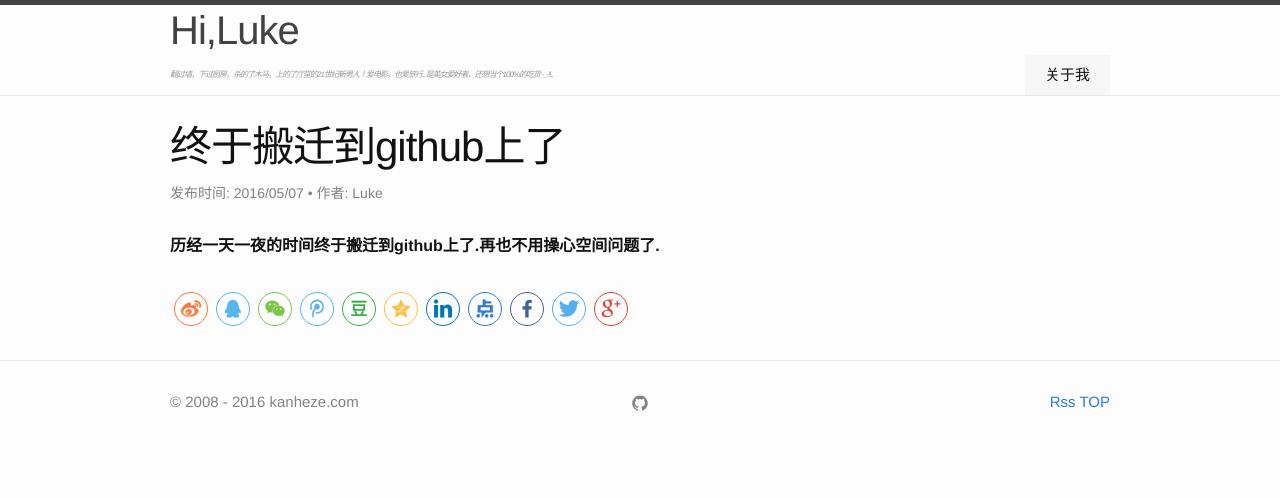
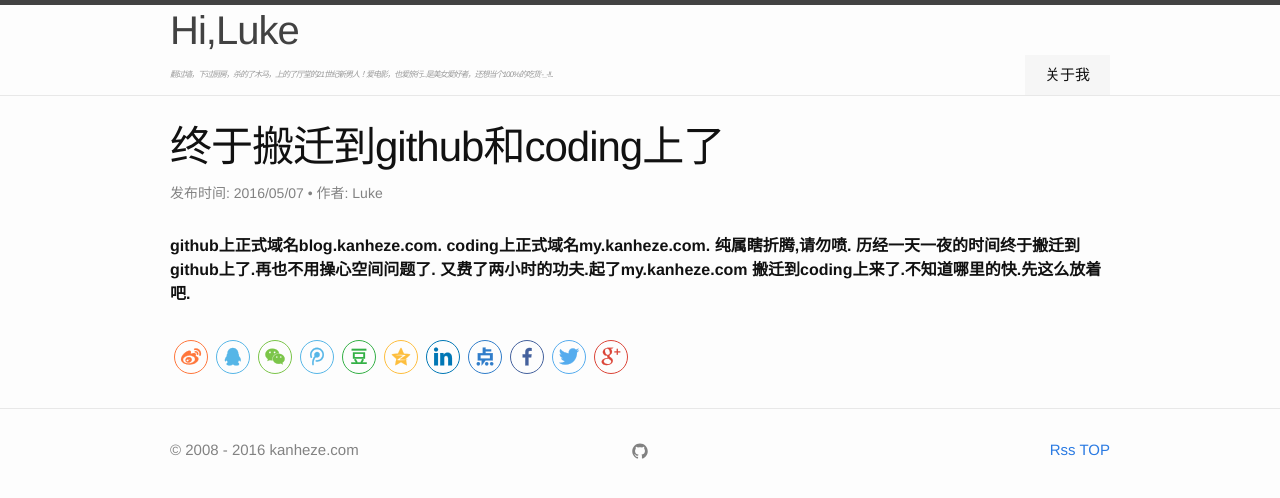
Before and after one commit to myluke/myluke.github.io, a Jekyll site: the page built from _posts/2016-05-08-ban-qian-blog.markdown, in a window 1280 px wide. Shown: the top 498 px of the page. Built offline with Jekyll 4.4.1, drawn with Linux system fonts in a browser that asks for light colours.

Commit message:
my.kanheze.com 2

```diff
--- a/_posts/2016-05-08-ban-qian-blog.markdown
+++ b/_posts/2016-05-08-ban-qian-blog.markdown
@@ -1,10 +1,14 @@
 ---
 layout: post
-title:  "终于搬迁到github上了"
-excerpt: sae的空间没有云豆了,搬迁到github上了,不然下次就搬迁到coding上去,-_-....
+title:  "终于搬迁到github和coding上了"
+excerpt: sae的空间没有云豆了,搬迁到github和coding上了,不然下次就搬迁到coding上去,-_-....
 date:   2016-05-07 22:54:00 +0800
 author: Luke
 categories: jekyll update
 ---
 
+**github上正式域名blog.kanheze.com.
+coding上正式域名my.kanheze.com.
+纯属瞎折腾,请勿喷.**
 **历经一天一夜的时间终于搬迁到github上了.再也不用操心空间问题了.**
+**又费了两小时的功夫.起了my.kanheze.com 搬迁到coding上来了.不知道哪里的快.先这么放着吧.**
```
